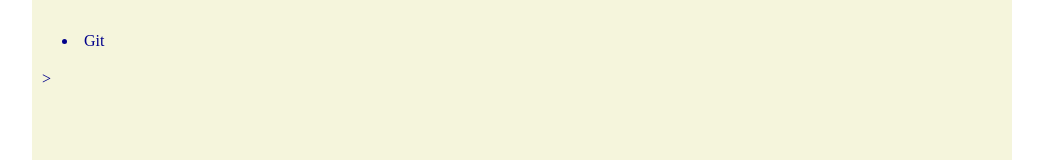
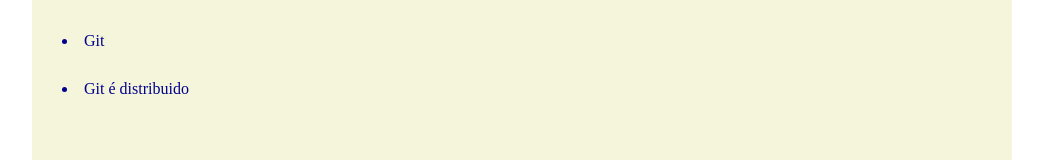
Before and after one commit to JacquelineKimura/ADS_intro-git, a plain HTML site: page index.html in a window 1280 px wide. Shown: the part 252-412 px from the top of the page, without its empty margins (118-1161 px from the left). Drawn offline with Linux system fonts and the light colour scheme.

Commit message:
Lista Atualizada

```diff
--- a/index.html
+++ b/index.html
@@ -15,7 +15,9 @@
             <ul>
                <li>Git é free</li>
                <li>Git</li>
-            </ul>>
+               <li>Git é distribuido</li>
+            </ul>
+
     </div>
 </body>
 </html>
```
Also changed, not shown: readme.txt (added).
